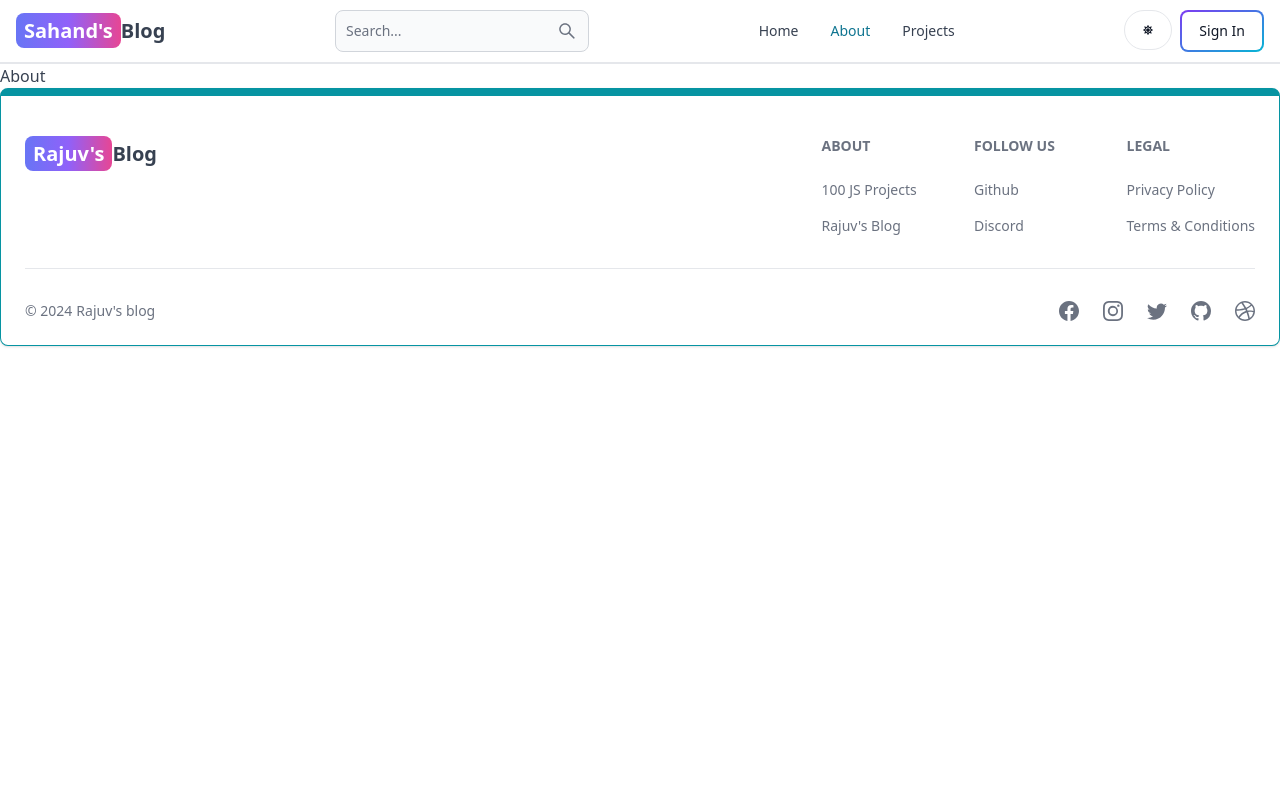
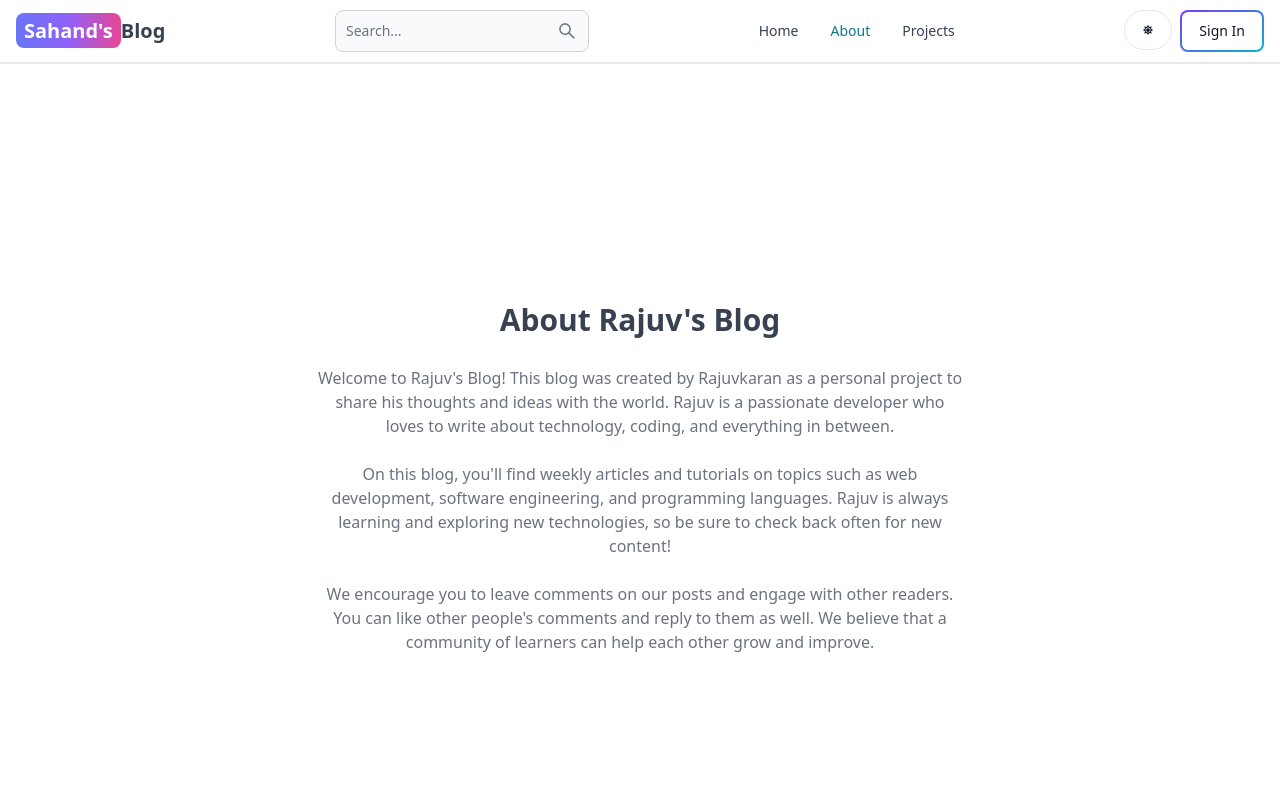
Before and after one commit to RajuvBhai/MERN---Blog, a React (Vite) app in the folder client/: page /about in a window 1280 px wide. Shown: the top 800 px of the page. Built offline with nearby package versions, Linux system fonts and the light colour scheme; no server answers.

Commit message:
complete about and project pages

```diff
--- a/client/src/Pages/About.jsx
+++ b/client/src/Pages/About.jsx
@@ -1,7 +1,35 @@
-import React from 'react'
-
 export default function About() {
   return (
-    <div>About</div>
-  )
+    <div className='min-h-screen flex items-center justify-center'>
+      <div className='max-w-2xl mx-auto p-3 text-center'>
+        <div>
+          <h1 className='text-3xl font font-semibold text-center my-7'>
+            About Rajuv's Blog
+          </h1>
+          <div className='text-md text-gray-500 flex flex-col gap-6'>
+            <p>
+              Welcome to Rajuv's Blog! This blog was created by Rajuvkaran
+              as a personal project to share his thoughts and ideas with the
+              world. Rajuv is a passionate developer who loves to write about
+              technology, coding, and everything in between.
+            </p>
+
+            <p>
+              On this blog, you'll find weekly articles and tutorials on topics
+              such as web development, software engineering, and programming
+              languages. Rajuv is always learning and exploring new
+              technologies, so be sure to check back often for new content!
+            </p>
+
+            <p>
+              We encourage you to leave comments on our posts and engage with
+              other readers. You can like other people's comments and reply to
+              them as well. We believe that a community of learners can help
+              each other grow and improve.
+            </p>
+          </div>
+        </div>
+      </div>
+    </div>
+  );
 }
--- a/client/src/Pages/Projects.jsx
+++ b/client/src/Pages/Projects.jsx
@@ -1,7 +1,11 @@
-import React from 'react'
+import CallToAction from '../Components/CallToAction';
 
 export default function Projects() {
   return (
-    <div>Projects</div>
+    <div className='min-h-screen max-w-2xl mx-auto flex justify-center items-center flex-col gap-6 p-3'>
+      <h1 className='text-3xl font-semibold'>Pojects</h1>
+      <p className='text-md text-gray-500'>Build fun and engaging projects while learning HTML, CSS, and JavaScript!</p>
+      <CallToAction />
+    </div>
   )
 }
```
